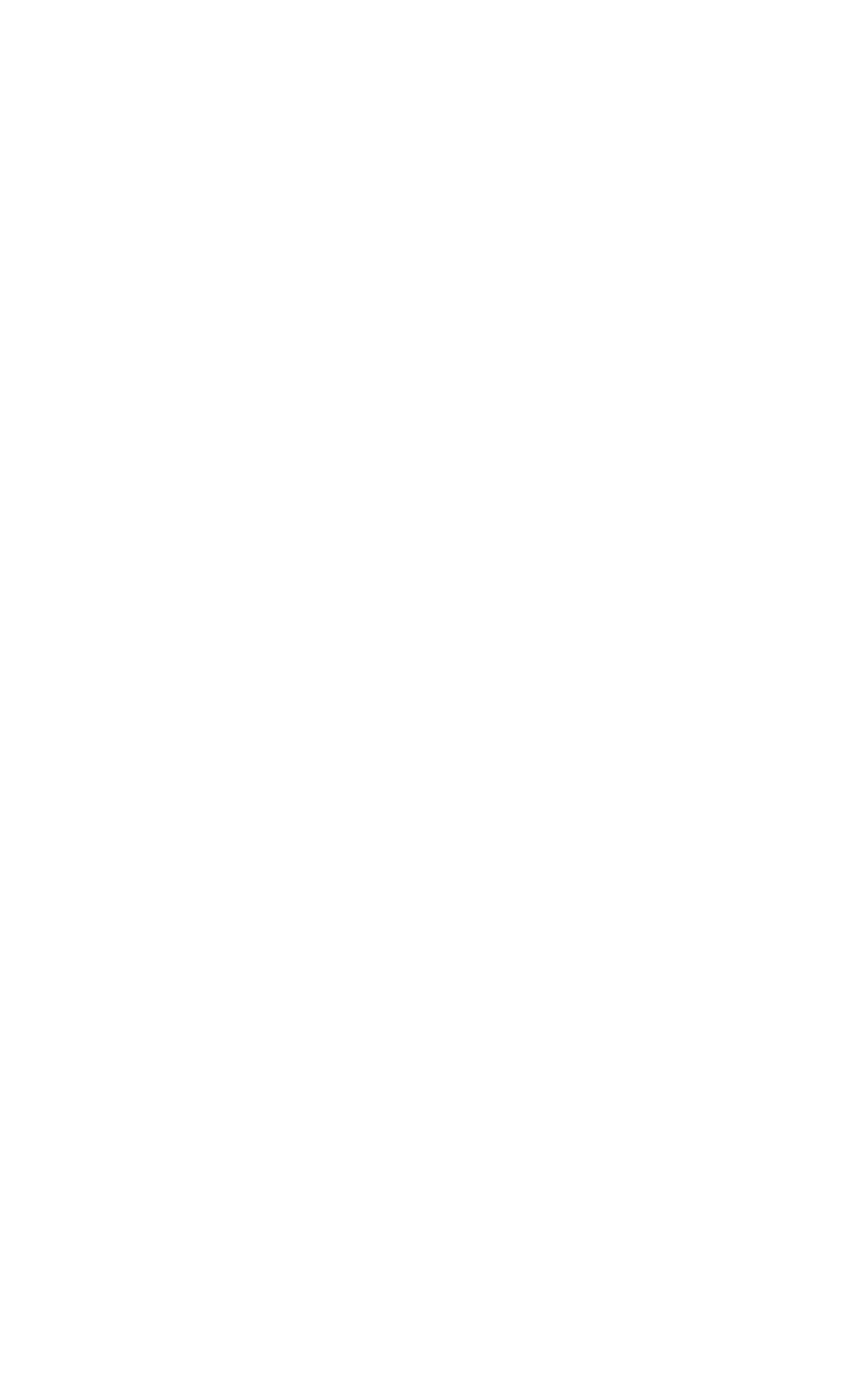
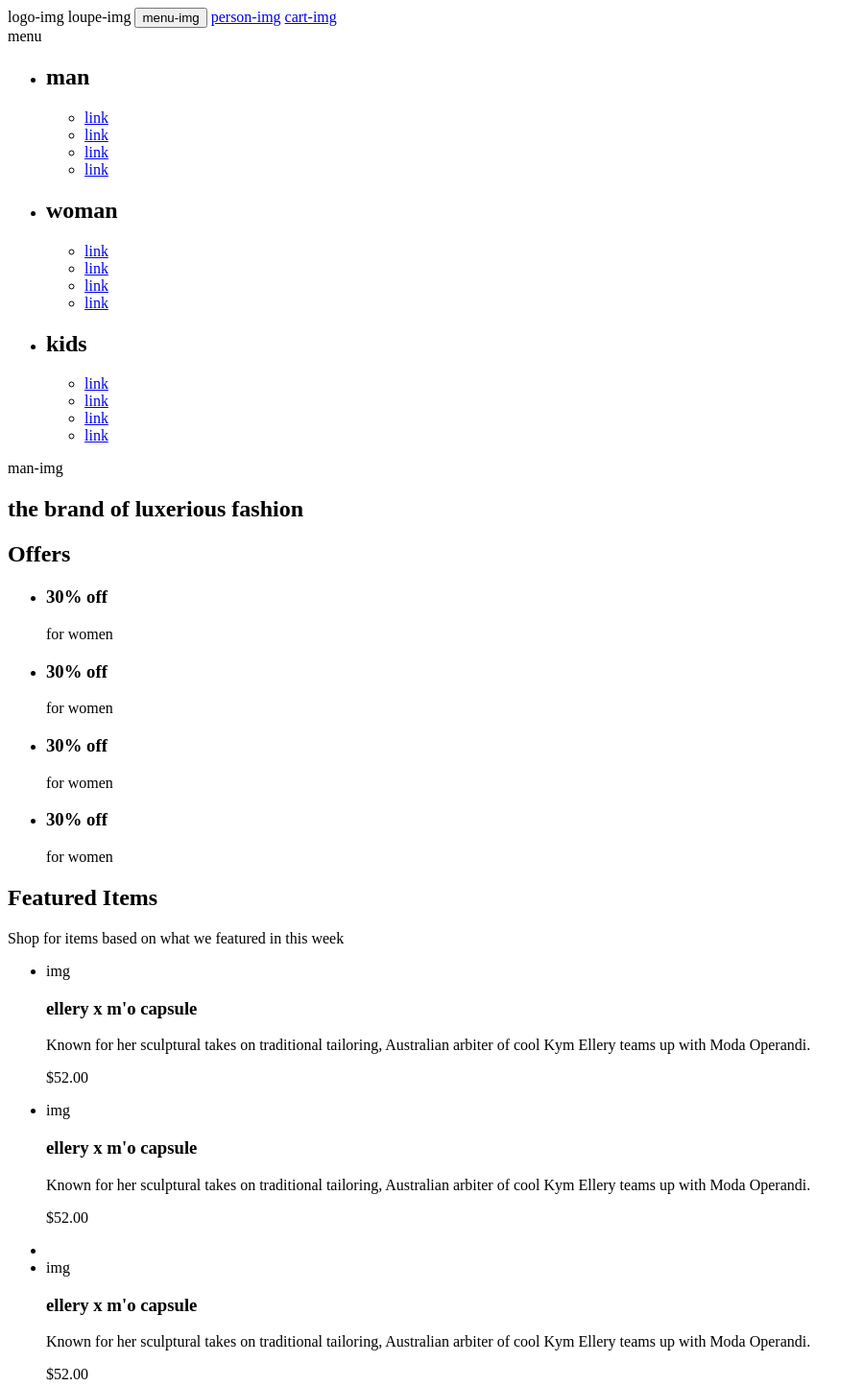
Before and after one commit to andfedor/shop-project, a plain HTML site: page index.html in a window 1280 px wide. Shown: the whole page at 96% size, without its empty margins (0-899 px from the left). Before the commit the page ends 800 px from the top, so only its background shows below. Drawn offline with Linux system fonts and the light colour scheme.

Commit message:
создал структуру главной

```diff
--- a/index.html
+++ b/index.html
@@ -9,7 +9,108 @@
 </head>
 
 <body>
+	<header>
+		logo-img
+		loupe-img
+		<button>
+			menu-img
+		</button>
+		<a href="#">person-img</a>
+		<a href="#">cart-img</a>
+		<nav>
+			menu
+			<ul>
+				<li>
+					<h2>man</h2>
+					<ul>
+						<li><a href="#">link</a></li>
+						<li><a href="#">link</a></li>
+						<li><a href="#">link</a></li>
+						<li><a href="#">link</a></li>
+					</ul>
+				</li>
+				<li>
+					<h2>woman</h2>
+					<ul>
+						<li><a href="#">link</a></li>
+						<li><a href="#">link</a></li>
+						<li><a href="#">link</a></li>
+						<li><a href="#">link</a></li>
+					</ul>
+				</li>
+				<li>
+					<h2>kids</h2>
+					<ul>
+						<li><a href="#">link</a></li>
+						<li><a href="#">link</a></li>
+						<li><a href="#">link</a></li>
+						<li><a href="#">link</a></li>
+					</ul>
+				</li>
+			</ul>
+		</nav>
+	</header>
+	<main>
+		<section>
+			man-img
+			<h1>the brand of luxerious fashion</h1>
+		</section>
+		<section>
+			<h2>Offers</h2>
+			<ul>
+				<li>
+					<h3>30% off</h3>
+					<p>for women</p>
+				</li>
+				<li>
+					<h3>30% off</h3>
+					<p>for women</p>
+				</li>
+				<li>
+					<h3>30% off</h3>
+					<p>for women</p>
+				</li>
+				<li>
+					<h3>30% off</h3>
+					<p>for women</p>
+				</li>
+			</ul>
+		</section>
+		<section>
+			<h2>Featured Items</h2>
+			<p>Shop for items based on what we featured in this week</p>
+			<ul>
+				<li>
+					img
+					<h3>ellery x m'o capsule</h3>
+					<p>Known for her sculptural takes on traditional tailoring, Australian arbiter of cool Kym
+						Ellery
+						teams up with Moda Operandi.</p>
+					<p>$52.00</p>
+				</li>
+				<li>
+					img
+					<h3>ellery x m'o capsule</h3>
+					<p>Known for her sculptural takes on traditional tailoring, Australian arbiter of cool Kym Ellery
+						teams up with Moda Operandi.</p>
+					<p>$52.00</p>
+				</li>
+				<li>
+				</li>
+				<li>
+					img
+					<h3>ellery x m'o capsule</h3>
+					<p>Known for her sculptural takes on traditional tailoring, Australian arbiter of cool Kym Ellery
+						teams up with Moda Operandi.</p>
+					<p>$52.00</p>
+				</li>
+			</ul>
+		</section>
+		<section>
 
+		</section>
+	</main>
+	<footer></footer>
 </body>
 
 </html>
```
